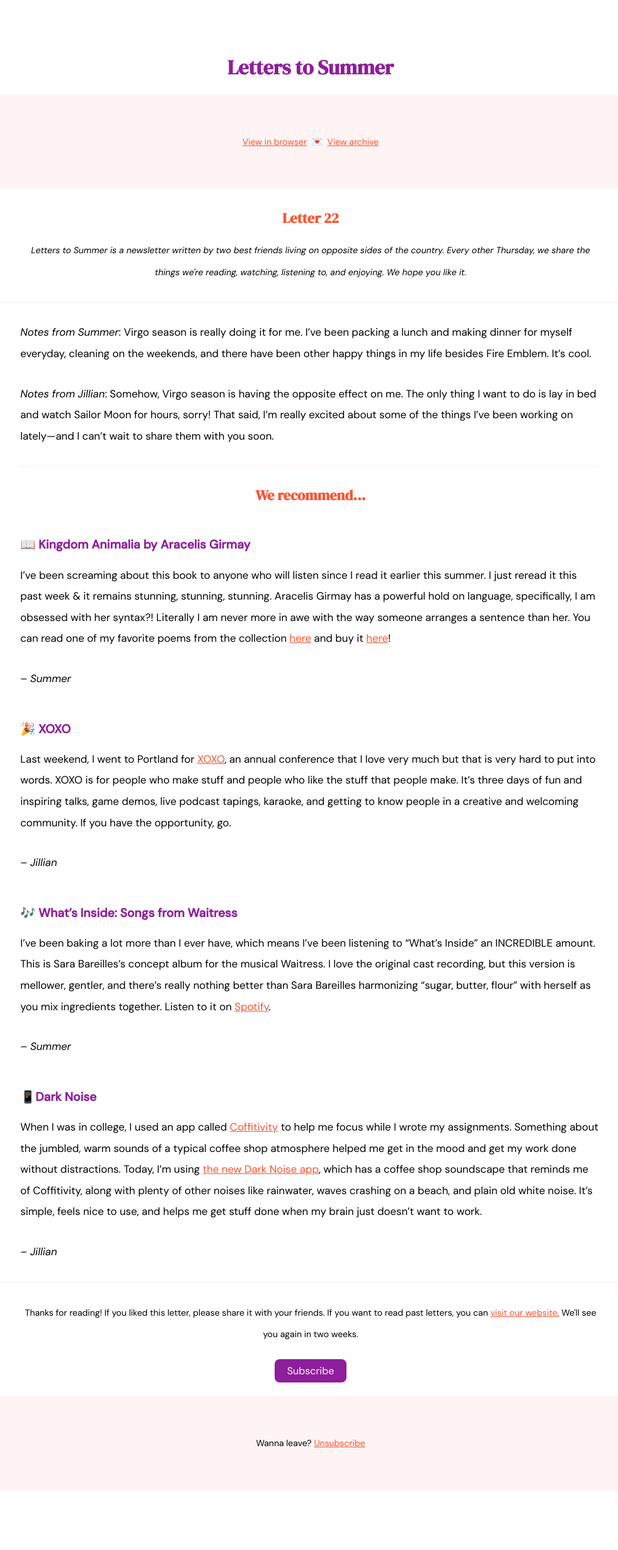
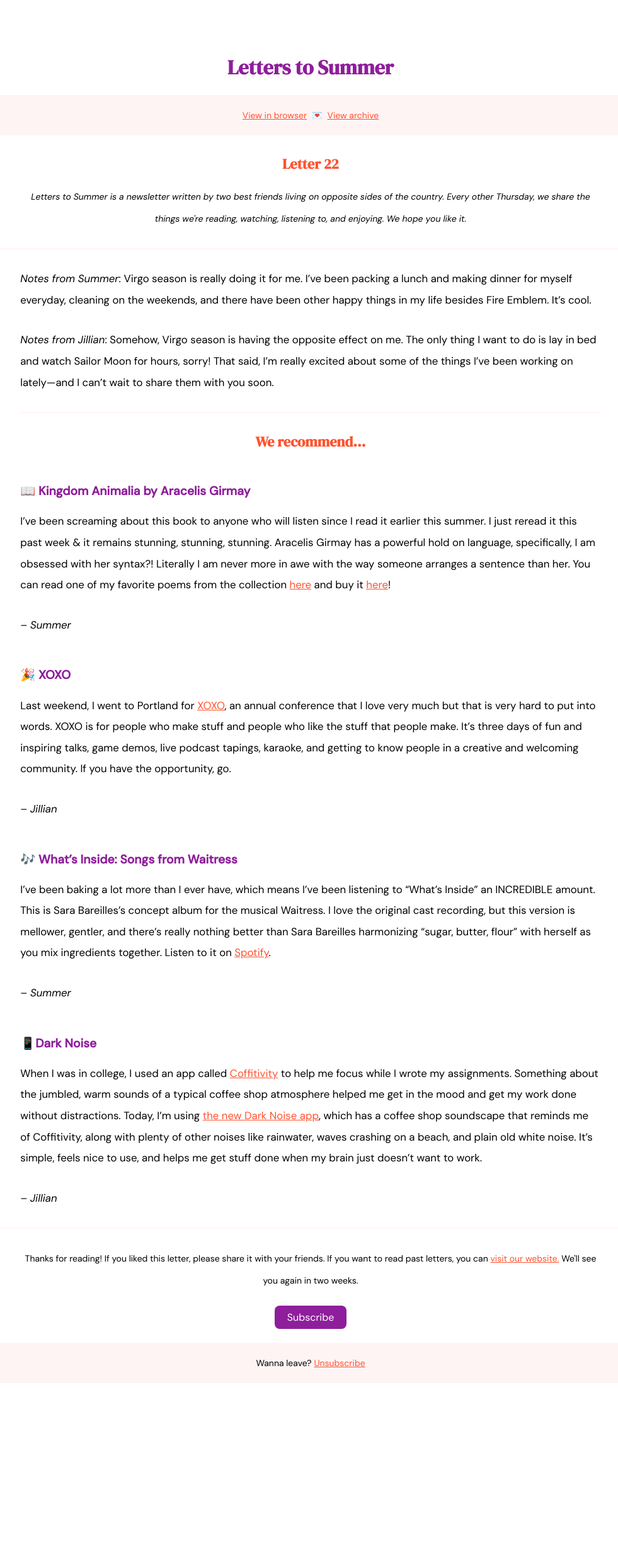
Before and after one commit to jilliangmeehan/letters-to-summer, a Jekyll site: the page built from emails/22.md, in a window 1280 px wide. Shown: the whole page at 63% size, without its empty margins (147-1128 px from the left). Built offline with Jekyll 4.4.1, drawn with Linux system fonts in a browser that asks for light colours; after the commit the page ends 2290 px from its top, so only the background shows below that.

Commit message:
Update email.html

```diff
--- a/_layouts/email.html
+++ b/_layouts/email.html
@@ -66,7 +66,7 @@
 
       .pink {
         background-color: #FFF4F4;
-        padding: 5%;
+        padding: 15px;
         text-align: center;
       }
 
```
